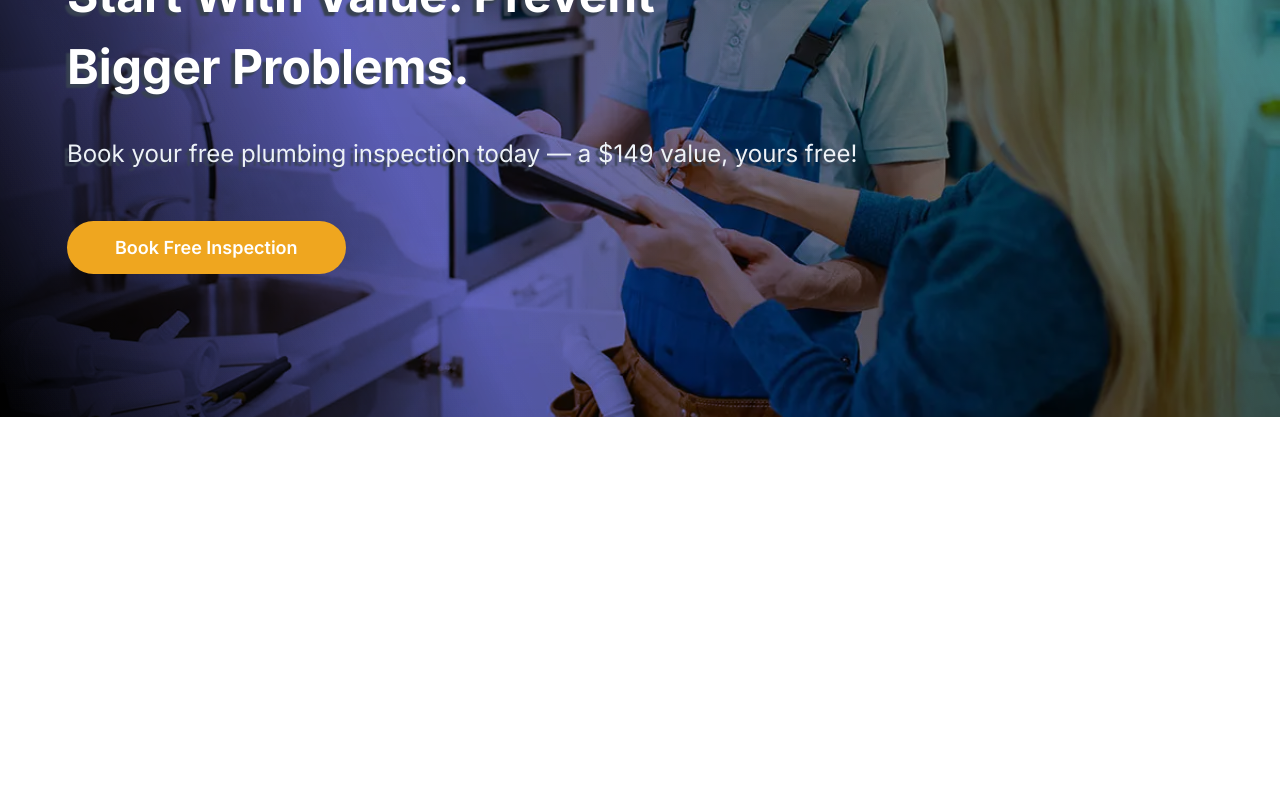
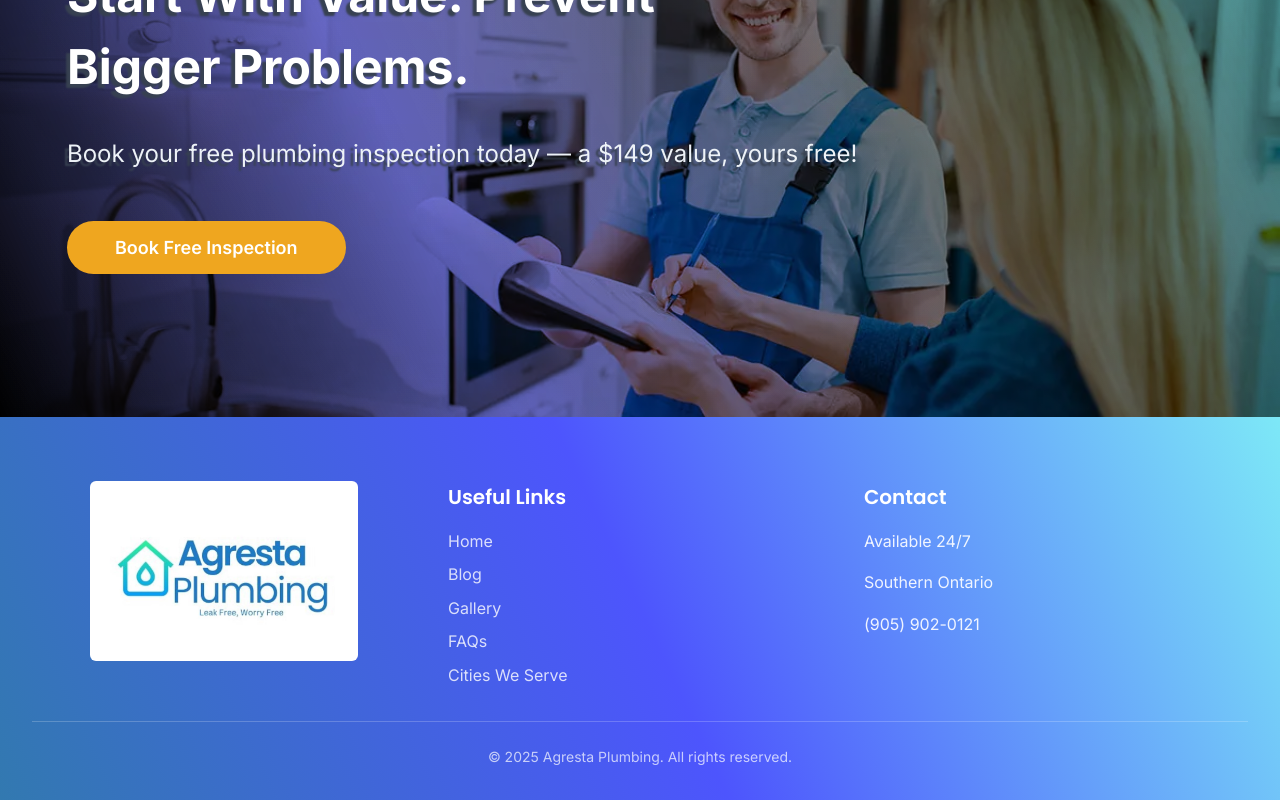
Before and after one commit to Oj-Michael/agresta-plumbing, a React (Vite) app: page / in a window 1280 px wide. Shown: the part 5549-6349 px from the top of the page. Before the commit the page ends 5966 px from the top, so only its background shows below. Built offline with nearby package versions, Linux system fonts and the light colour scheme.

Commit message:
Added Footer

```diff
--- a/src/App.jsx
+++ b/src/App.jsx
@@ -10,7 +10,7 @@ import Contact from './pages/Contact';
 
 // Import components
 import Header from './components/common/Header';
-// import Footer from './components/layout/Footer';
+import Footer from './components/layout/Footer';
 
 // Import styles
 import './styles/main.scss';
@@ -30,7 +30,7 @@ function App() {
               <Route path="/contact" element={<Contact />} />
             </Routes>
           </main>
-          {/* <Footer /> */}
+          <Footer />
         </div>
       </Router>
     </HelmetProvider>
--- /dev/null
+++ b/src/components/layout/Footer.jsx
@@ -0,0 +1,97 @@
+import React, { useState, useEffect } from 'react';
+import { Link } from 'react-router-dom';
+import agrestaLogo from '../../assets/images/agresta-logo.jpg';
+
+const Footer = () => {
+  const [showScrollTop, setShowScrollTop] = useState(false);
+
+  // Show scroll to top button when user scrolls down
+  useEffect(() => {
+    const handleScroll = () => {
+      setShowScrollTop(window.scrollY > 300);
+    };
+
+    window.addEventListener('scroll', handleScroll);
+    return () => window.removeEventListener('scroll', handleScroll);
+  }, []);
+
+  // Scroll to top function
+  const scrollToTop = () => {
+    window.scrollTo({
+      top: 0,
+      behavior: 'smooth'
+    });
+  };
+
+  const usefulLinks = [
+    { name: 'Home', href: '/' },
+    { name: 'Blog', href: '/blog' },
+    { name: 'Gallery', href: '/gallery' },
+    { name: 'FAQs', href: '/faq' },
+    { name: 'Cities We Serve', href: '/cities' }
+  ];
+
+
+  return (
+    <footer className="footer">
+      <div className="footer__container">
+        <div className="footer__content">
+          {/* Left Column - Branding */}
+          <div className="footer__section footer__section--branding">
+            <div className="footer__logo">
+              <img src={agrestaLogo} alt="Agresta Plumbing" className="footer__logo-img" />
+            </div>
+          </div>
+
+          {/* Middle Column - Useful Links */}
+          <div className="footer__section">
+            <h3 className="footer__heading">Useful Links</h3>
+            <ul className="footer__links">
+              {usefulLinks.map((link) => (
+                <li key={link.name}>
+                  <Link to={link.href} className="footer__link">
+                    {link.name}
+                  </Link>
+                </li>
+              ))}
+            </ul>
+          </div>
+
+          {/* Right Column - Contact Information */}
+          <div className="footer__section">
+            <h3 className="footer__heading">Contact</h3>
+            <div className="footer__contact">
+              <div className="footer__contact-item">
+                <span>Available 24/7</span>
+              </div>
+              <div className="footer__contact-item">
+                <span>Southern Ontario</span>
+              </div>
+              <div className="footer__contact-item">
+                <span>(905) 902-0121</span>
+              </div>
+            </div>
+          </div>
+        </div>
+
+        {/* Bottom Section */}
+        <div className="footer__bottom">
+          <p>&copy; 2025 Agresta Plumbing. All rights reserved.</p>
+        </div>
+      </div>
+
+      {/* Scroll to Top Button */}
+      {showScrollTop && (
+        <button
+          className="footer__scroll-top"
+          onClick={scrollToTop}
+          aria-label="Scroll to top"
+        >
+          <span className="footer__scroll-icon">↑</span>
+        </button>
+      )}
+    </footer>
+  );
+};
+
+export default Footer;
--- a/src/styles/components/_final-cta.scss
+++ b/src/styles/components/_final-cta.scss
@@ -13,7 +13,7 @@
     background-attachment: fixed;
 
     @include tablet; @include desktop {
-        background-position: top-center;
+        background-position: top;
     }
 
     &__container {
--- a/src/styles/components/_footer.scss
+++ b/src/styles/components/_footer.scss
@@ -1,8 +1,9 @@
 // Footer Component Styles
 .footer {
-  background: $gray-900;
+  background: $primary-gradient;
   color: $white;
   padding: $spacing-3xl 0 $spacing-xl 0;
+  position: relative;
 
   &__container {
     @include container;
@@ -18,41 +19,151 @@
     }
 
     @include desktop {
-      grid-template-columns: repeat(4, 1fr);
+      grid-template-columns: repeat(3, 1fr);
     }
   }
 
   &__section {
+    &--branding {
+      display: flex;
+      flex-direction: column;
+      gap: $spacing-lg;
+    }
+
     h3 {
-      @include heading-3;
+      font-family: $font-heading;
+      font-size: $font-xl;
+      font-weight: 600;
       color: $white;
       margin-bottom: $spacing-md;
+      text-align: center;
+
+      @include tablet {
+        text-align: left;
+      }
+    }
   }
 
-    ul {
+  // Logo and Company Name
+
+  &__logo-img {
+    display: block;
+    margin: 0 auto;
+    width: 70%;
+    height: 180px;
+    border-radius: $radius-md;
+    object-fit: cover;
+  }
+
+  &__company-name {
+    font-family: $font-heading;
+    font-size: $font-lg;
+    font-weight: 700;
+    color: $white;
+    text-transform: uppercase;
+    letter-spacing: 1px;
+  }
+
+
+  // Useful Links
+  &__links {
     list-style: none;
     padding: 0;
+    margin: 0;
+    text-align: center;
+
+    @include tablet {
+      text-align: left;
+    }
 
     li {
       margin-bottom: $spacing-sm;
 
-        a {
-          color: $gray-300;
+      &:last-child {
+        margin-bottom: 0;
+      }
+    }
+  }
+
+  &__link {
+    color: rgba($white, 0.8);
+    text-decoration: none;
+    font-size: $font-base;
     transition: color $transition-fast;
 
     &:hover {
       color: $white;
     }
   }
-      }
+
+  // Contact Information
+  &__contact {
+    display: flex;
+    flex-direction: column;
+    gap: $spacing-md;
+    text-align: center;
+
+    @include tablet {
+      text-align: left;
     }
   }
 
+  &__contact-item {
+    color: rgba($white, 0.9);
+    font-size: $font-base;
+    text-align: center;
+
+    @include tablet {
+      text-align: left;
+    }
+  }
+
+  // Bottom Section
   &__bottom {
-    border-top: 1px solid $gray-700;
+    border-top: 1px solid rgba($white, 0.2);
     padding-top: $spacing-lg;
     text-align: center;
-    color: $gray-400;
+    color: rgba($white, 0.7);
     font-size: $font-sm;
+
+    p {
+      margin: 0;
     }
   }
+
+  // Scroll to Top Button
+  &__scroll-top {
+    position: fixed;
+    bottom: $spacing-xl;
+    right: $spacing-xl;
+    width: 50px;
+    height: 50px;
+    background: $white;
+    border: none;
+    border-radius: 50%;
+    color: $primary-dark;
+    font-size: $font-lg;
+    font-weight: 600;
+    cursor: pointer;
+    box-shadow: $shadow-lg;
+    transition: all $transition-normal;
+    z-index: 1000;
+    display: flex;
+    align-items: center;
+    justify-content: center;
+
+    &:hover {
+      transform: translateY(-2px);
+      box-shadow: $shadow-xl;
+    }
+
+    &:active {
+      transform: translateY(0);
+    }
+  }
+
+  &__scroll-icon {
+    font-size: $font-xl;
+    line-height: 1;
+  }
+}
```
Lines whose indentation alone changed are shown as unchanged.
